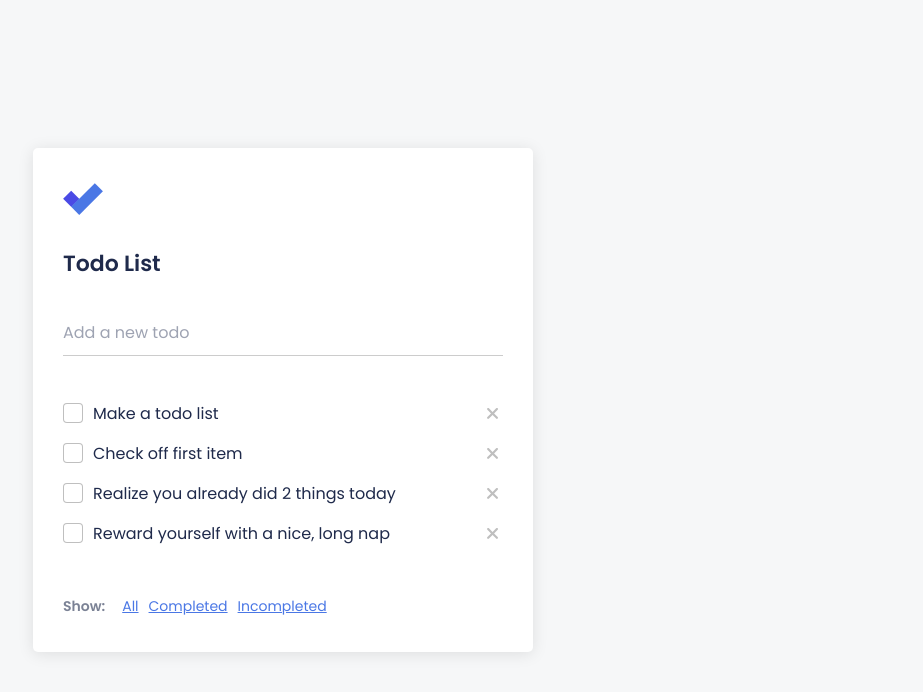
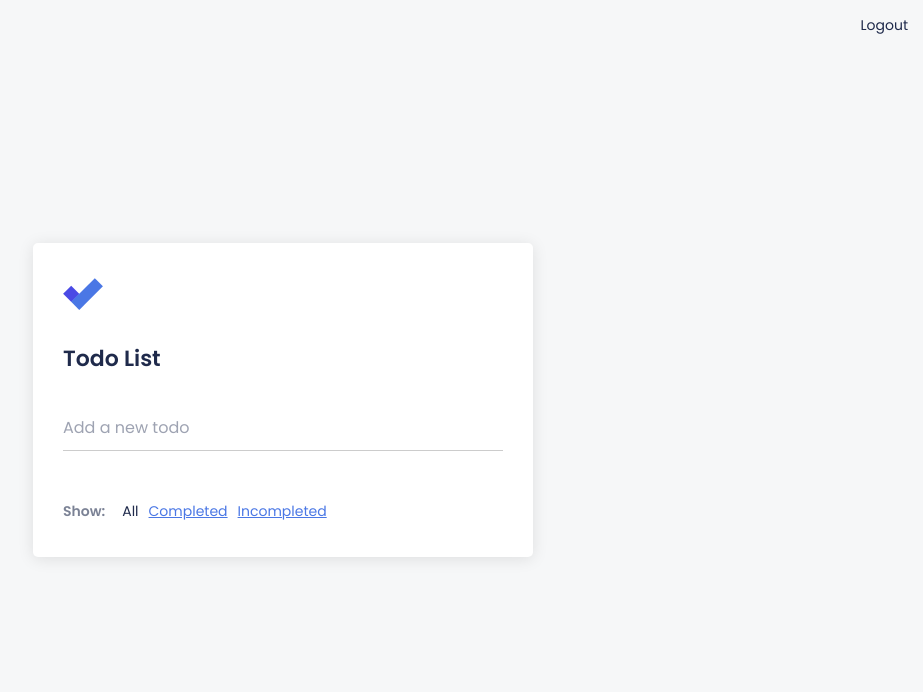
Before and after one commit to jgaquino/todowebapp-ui, a React (Create React App) app: page / in a window 1280 px wide. Shown: the top 692 px of the page, without its empty margins (357-1280 px from the left). Built offline with nearby package versions, Linux system fonts and the light colour scheme.

Commit message:
state + TodoList js logic +

```diff
--- a/package.json
+++ b/package.json
@@ -8,7 +8,8 @@
     "react-dom": "^18.2.0",
     "react-router": "^6.10.0",
     "react-router-dom": "^6.10.0",
-    "react-scripts": "4.0.3"
+    "react-scripts": "4.0.3",
+    "uuid": "^9.0.0"
   },
   "scripts": {
     "start": "react-scripts start",
--- a/src/components/Checkbox/Checkbox.js
+++ b/src/components/Checkbox/Checkbox.js
@@ -1,11 +1,15 @@
-import React from "react";
+import React, { useEffect, useState } from "react";
 import styles from "./Checkbox.module.scss";
 
-const Checkbox = ({ label }) => {
+const Checkbox = ({ label, onChange, checked }) => {
   return (
     <label className={styles.container}>
       {label}
-      <input type="checkbox" />
+      <input
+        onChange={(e) => onChange(e.target.checked)}
+        checked={checked}
+        type="checkbox"
+      />
       <span></span>
     </label>
   );
--- a/src/components/Input/Input.js
+++ b/src/components/Input/Input.js
@@ -1,8 +1,31 @@
-import React from "react";
+import React, { useEffect, useRef, useState } from "react";
 import styles from "./Input.module.scss";
 
-const Input = ({ placeholder }) => {
-  return <input className={styles.Input} placeholder={placeholder} />;
+const Input = ({ placeholder, onEnterNewData }) => {
+  const [content, setContent] = useState("");
+  const inputRef = useRef(null);
+
+  useEffect(() => {
+    const callback = (e) => {
+      if (!(e.key === "Enter")) return;
+      if (content === "") return;
+      onEnterNewData(content);
+      setContent("");
+    };
+
+    inputRef.current.addEventListener("keypress", callback);
+    return () => inputRef.current.removeEventListener("keypress", callback);
+  }, [content]);
+
+  return (
+    <input
+      value={content}
+      onChange={(e) => setContent(e.target.value)}
+      ref={inputRef}
+      className={styles.Input}
+      placeholder={placeholder}
+    />
+  );
 };
 
 export default Input;
--- a/src/index.js
+++ b/src/index.js
@@ -1,10 +1,13 @@
 import React from "react";
 import ReactDOM from "react-dom/client";
 import App from "./App";
+import State from "./state";
 
 const root = ReactDOM.createRoot(document.getElementById("root"));
 root.render(
   <React.StrictMode>
-    <App />
+    <State>
+      <App />
+    </State>
   </React.StrictMode>
 );
--- a/src/pages/TodoList/TodoList.js
+++ b/src/pages/TodoList/TodoList.js
@@ -1,47 +1,65 @@
-import React from "react";
+import React, { useCallback, useState } from "react";
 import styles from "./TodoList.module.scss";
 import closeIcon from "../../assets/x.svg";
 import Container from "../../components/Container";
 import Header from "../../components/Header";
 import Checkbox from "../../components/Checkbox";
 import Input from "../../components/Input";
+import { useAppState } from "../../state";
+import {
+  CREATE_TODO,
+  DELETE_TODO,
+  MARK_TODO_COMPLETED_OR_UNCOMPLETED,
+} from "../../state/actions";
+import useFilter from "./useFilter";
 
 const TodoList = () => {
+  const [state, dispatch] = useAppState();
+  const [filterTodoList, FilterComponent] = useFilter();
+
   return (
+    <>
+      <p className={styles.logout}>Logout</p>
       <Container width={440}>
         <Header title="Todo List" />
 
         <main className={styles.Main}>
-        <Input placeholder="Add a new todo" />
+          <Input
+            placeholder="Add a new todo"
+            onEnterNewData={(newTodo) => dispatch(CREATE_TODO(newTodo))}
+          />
           <section>
-          <div>
-            <Checkbox label="Make a todo list" />
-            <img alt="close icon" src={closeIcon} />
+            {state.todos
+              .filter((todo) => filterTodoList(todo.completed))
+              .map((todo) => (
+                <div key={todo.id}>
+                  <Checkbox
+                    checked={todo.completed}
+                    onChange={(cheked) =>
+                      dispatch(
+                        MARK_TODO_COMPLETED_OR_UNCOMPLETED(cheked, todo.id)
+                      )
+                    }
+                    label={todo.title}
+                  />
+                  <img
+                    alt="close icon"
+                    src={closeIcon}
+                    onClick={() => dispatch(DELETE_TODO(todo.id))}
+                  />
                 </div>
-          <div>
-            <Checkbox label="Check off first item" />
-            <img alt="close icon" src={closeIcon} />
-          </div>
-          <div>
-            <Checkbox label="Realize you already did 2 things today" />
-            <img alt="close icon" src={closeIcon} />
-          </div>
-          <div>
-            <Checkbox label="Reward yourself with a nice, long nap" />
-            <img alt="close icon" src={closeIcon} />
-          </div>
+              ))}
           </section>
         </main>
 
         <footer className={styles.Footer}>
           <p>
             <strong>Show:</strong>
-          <span href="#">All</span>
-          <span href="#">Completed</span>
-          <span href="#">Incompleted</span>
+            <FilterComponent styles={styles} />
           </p>
         </footer>
       </Container>
+    </>
   );
 };
 
--- a/src/pages/TodoList/TodoList.module.scss
+++ b/src/pages/TodoList/TodoList.module.scss
@@ -1,3 +1,12 @@
+.logout {
+  position: absolute;
+  top: 15px;
+  right: 15px;
+  font-size: 14px;
+  color: #1f2a4b;
+  cursor: pointer;
+}
+
 main.Main {
   section {
     margin: 45px 0 50px;
@@ -34,6 +43,14 @@ footer.Footer {
       color: #4a77e5;
       text-decoration: underline;
       margin-right: 10px;
+      cursor: pointer;
+
+      &.active {
+        color: #1f2a4b;
+        text-decoration: none;
+        cursor: auto;
+      }
+
       &:last-child {
         margin-right: 0;
       }
--- /dev/null
+++ b/src/pages/TodoList/useFilter.js
@@ -0,0 +1,45 @@
+import { useCallback, useState } from "react";
+
+const useFilter = () => {
+  const [filter, setFilter] = useState(0);
+
+  const filterTodoList = useCallback(
+    (completed) => {
+      return (
+        (filter === 2 && !completed) ||
+        (filter === 1 && completed) ||
+        filter === 0
+      );
+    },
+    [filter]
+  );
+
+  const FilterComponent = ({ styles }) => {
+    return (
+      <>
+        <span
+          className={styles[filter === 0 ? "active" : ""]}
+          onClick={() => setFilter(0)}
+        >
+          All
+        </span>
+        <span
+          className={styles[filter === 1 ? "active" : ""]}
+          onClick={() => setFilter(1)}
+        >
+          Completed
+        </span>
+        <span
+          className={styles[filter === 2 ? "active" : ""]}
+          onClick={() => setFilter(2)}
+        >
+          Incompleted
+        </span>
+      </>
+    );
+  };
+
+  return [filterTodoList, FilterComponent];
+};
+
+export default useFilter;
--- /dev/null
+++ b/src/state/actions.js
@@ -0,0 +1,19 @@
+import { v4 as uuidv4 } from "uuid";
+
+export const CREATE_TODO_ACTION = "CREATE_TODO_ACTION";
+export const DELETE_TODO_ACTION = "DELETE_TODO_ACTION";
+export const MARK_TODO_COMPLETED_OR_UNCOMPLETED_ACTION =
+  "MARK_TODO_COMPLETED_OR_UNCOMPLETED_ACTION";
+
+export const CREATE_TODO = (title) => ({
+  type: CREATE_TODO_ACTION,
+  data: { title, completed: false, id: uuidv4() },
+});
+export const DELETE_TODO = (id) => ({
+  type: DELETE_TODO_ACTION,
+  data: id,
+});
+export const MARK_TODO_COMPLETED_OR_UNCOMPLETED = (checked, id) => ({
+  type: MARK_TODO_COMPLETED_OR_UNCOMPLETED_ACTION,
+  data: { checked, id },
+});
--- /dev/null
+++ b/src/state/index.js
@@ -0,0 +1,18 @@
+import { createContext, useContext, useReducer } from "react";
+import reducer from "./reducer";
+
+const AppContext = createContext(null);
+
+const State = ({ children }) => {
+  const initialState = { todos: [] };
+  const [state, dispatch] = useReducer(reducer, initialState);
+
+  return (
+    <AppContext.Provider value={[state, dispatch]}>
+      {children}
+    </AppContext.Provider>
+  );
+};
+
+export const useAppState = () => useContext(AppContext);
+export default State;
--- /dev/null
+++ b/src/state/reducer.js
@@ -0,0 +1,28 @@
+import {
+  CREATE_TODO_ACTION,
+  DELETE_TODO_ACTION,
+  MARK_TODO_COMPLETED_OR_UNCOMPLETED_ACTION,
+} from "./actions";
+
+const reducer = (state, action) => {
+  let index, newTodos;
+
+  switch (action.type) {
+    case CREATE_TODO_ACTION:
+      return { ...state, todos: [...state.todos, action.data] };
+    case DELETE_TODO_ACTION:
+      index = state.todos.findIndex((todo) => todo.id === action.data);
+      newTodos = [...state.todos];
+      newTodos.splice(index, 1);
+      return { ...state, todos: newTodos };
+    case MARK_TODO_COMPLETED_OR_UNCOMPLETED_ACTION:
+      index = state.todos.findIndex((todo) => todo.id === action.data.id);
+      newTodos = [...state.todos];
+      newTodos[index] = { ...newTodos[index], completed: action.data.checked };
+      return { ...state, todos: newTodos };
+    default:
+      return state;
+  }
+};
+
+export default reducer;
```
Also changed, not shown: 1 other file (tests, documents, lock files or other folders). Lines whose indentation alone changed are shown as unchanged.
